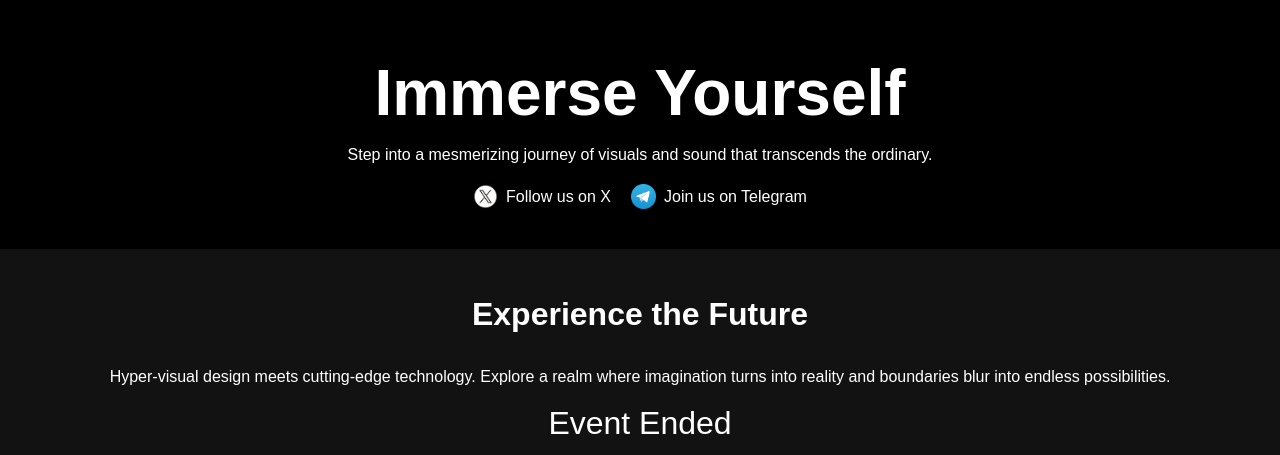
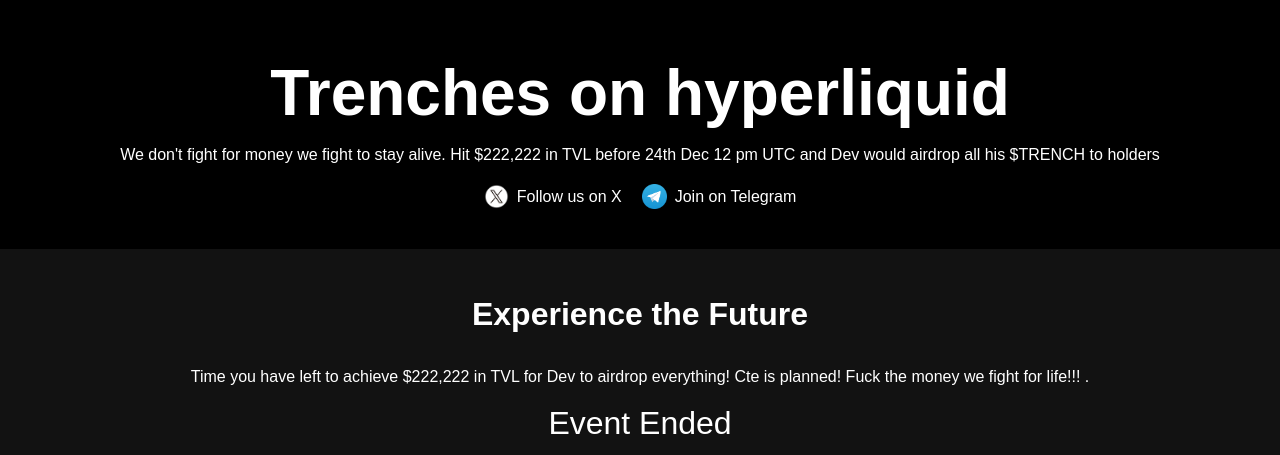
Before and after one commit to maz1mlovessnakes/hypertrenches, a website: page index.html in a window 1280 px wide. Shown: the part 661-1116 px from the top of the page. Drawn offline with Linux system fonts and the light colour scheme; a web font is replaced by a local one.

Commit message:
Update index.html

```diff
--- a/index.html
+++ b/index.html
@@ -184,14 +184,14 @@
             </video>
         </div>
         <div class="content">
-            <h1>Immerse Yourself</h1>
-            <p>Step into a mesmerizing journey of visuals and sound that transcends the ordinary.</p>
+            <h1>Trenches on hyperliquid</h1>
+            <p>We don't fight for money we fight to stay alive. Hit $222,222 in TVL before 24th Dec 12 pm UTC and Dev would airdrop all his $TRENCH to holders</p>
             <div class="social-links">
                 <a href="https://x.com/trenches_on_hl" target="_blank">
                     <img src="x.png" alt="X logo"> Follow us on X
                 </a>
                 <a href="https://t.me/Trenches_on_HL" target="_blank">
-                    <img src="telegram.png" alt="Telegram logo"> Join us on Telegram
+                    <img src="telegram.png" alt="Telegram logo"> Join on Telegram
                 </a>
             </div>
         </div>
@@ -199,7 +199,7 @@
 
     <section class="section-two">
         <h2>Experience the Future</h2>
-        <p>Hyper-visual design meets cutting-edge technology. Explore a realm where imagination turns into reality and boundaries blur into endless possibilities.</p>
+        <p>Time you have left to achieve $222,222 in TVL for Dev to airdrop everything! Cte is planned! Fuck the money we fight for life!!! .</p>
         <div class="pretty-clock" id="prettyClock">00:00:00</div>
         <div class="cards">
             <div class="card">
```
